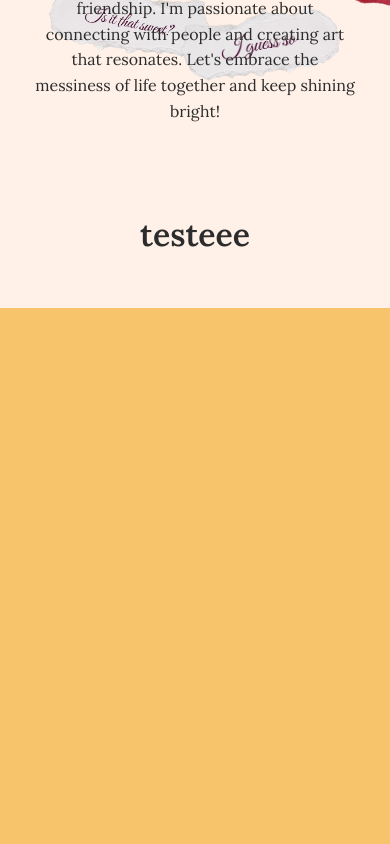
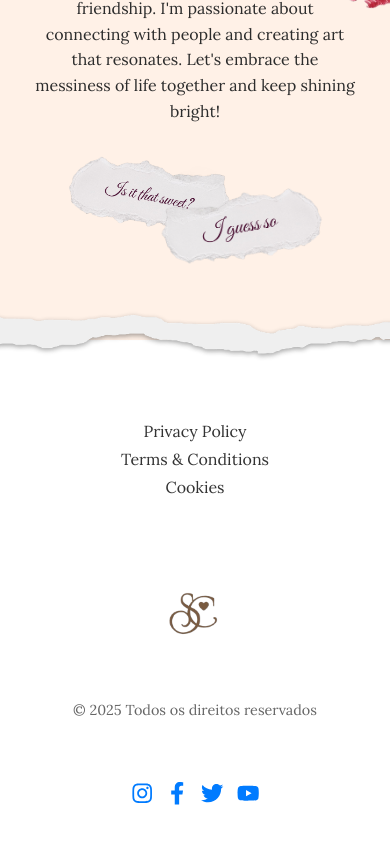
Before and after one commit to Nicole260205/sabrina-carpenter-landingpage, a React (Vite) app: page / in a window 390 px wide. Shown: the part 974-1818 px from the top of the page. Before the commit the page ends 1282 px from the top, so only its background shows below. Built offline with nearby package versions, Linux system fonts and the light colour scheme.

Commit message:
terminei a home page

```diff
--- a/src/App.jsx
+++ b/src/App.jsx
@@ -1,6 +1,5 @@
 import Navbar from "./components/Navbar";
 import Home from "./pages/Home";
-import Footer from "./components/Footer";
 
 function App() {
   return (
--- a/src/components/Footer.jsx
+++ b/src/components/Footer.jsx
@@ -1,11 +1,44 @@
 import paper from "../assets/paper-tear.png";
+import logo from "../assets/logo.png"; // substitua se for outro nome
+import { FaInstagram, FaFacebookF, FaTwitter, FaYoutube } from "react-icons/fa";
 import "../styles/footer.css";
+
 function Footer() {
   return (
     <>
+      <div className="footer">
+        <img src={paper} alt="papel rasgado" className="paper-tear-footer" />
 
-      <div className="footer">
-        <h1>testeee</h1>
+        <div className="footer-content">
+          {/* Coluna 1 */}
+          <div className="footer-column left">
+            <a href="#">Privacy Policy</a>
+            <a href="#">Terms & Conditions</a>
+            <a href="#">Cookies</a>
+          </div>
+
+          {/* Coluna 2 */}
+          <div className="footer-column center">
+            <img src={logo} alt="Logo" className="footer-logo" />
+            <p className="rights">© 2025 Todos os direitos reservados</p>
+          </div>
+
+          {/* Coluna 3 */}
+          <div className="footer-column right">
+            <a href="#">
+              <FaInstagram className="social-icon" />
+            </a>
+            <a href="#">
+              <FaFacebookF className="social-icon" />
+            </a>
+            <a href="#">
+              <FaTwitter className="social-icon" />
+            </a>
+            <a href="#">
+              <FaYoutube className="social-icon" />
+            </a>
+          </div>
+        </div>
       </div>
     </>
   );
--- a/src/styles/about.css
+++ b/src/styles/about.css
@@ -58,7 +58,7 @@
     padding: 1rem;
     flex-direction: column;
     align-items: center;
-    padding-bottom: 20px; /* menos espaço já que os elementos vão diminuir */
+    padding-bottom: 200px;
   }
 
   .about-text {
@@ -78,17 +78,18 @@
     right: -50px;
     top: 220px;
     width: 120px;
+    transform: rotate(-40deg);
   }
 
   .note1 {
-    left: 10%;
-    top: 60%;
+    left: 15%;
+    top: 70%;
     width: 180px;
   }
 
   .note2 {
-    right: 10%;
-    top: 65%;
+    right: 15%;
+    top: 75%;
     width: 180px;
   }
 }
--- a/src/styles/footer.css
+++ b/src/styles/footer.css
@@ -1,7 +1,81 @@
 .footer {
-  background-color: var(--light-bg);
-  padding: 2rem;
+  background-color: white;
   text-align: center;
+  z-index: 0;
+  padding-top: 0;
+  padding-bottom: 3rem;
+}
+
+.paper-tear-footer {
+  width: 100%;
+  height: auto;
+  z-index: 5;
+  pointer-events: none;
+  display: block;
   position: relative;
-  z-index: 0;
+  margin-top: -160px;
 }
+
+/* Conteúdo em 3 colunas */
+.footer-content {
+  display: flex;
+  justify-content: space-between;
+  align-items: center;
+  padding: 3rem 2rem 0 2rem;
+  flex-wrap: wrap;
+  max-width: 1200px;
+  margin: auto;
+}
+
+/* Colunas */
+.footer-column {
+  flex: 1;
+  min-width: 200px;
+  text-align: center;
+  margin: 1rem 0;
+}
+
+.footer-column.left a,
+.footer-column.right a {
+  display: block;
+  margin-bottom: 0.5rem;
+  color: #333;
+  text-decoration: none;
+  font-weight: 500;
+}
+
+.footer-column.right a {
+  color: #007bff; /* azul */
+  font-size: 1.4rem;
+  display: inline-block;
+  margin: 0 0.4rem;
+}
+
+.footer-logo {
+  max-width: 120px;
+  margin-bottom: 1rem;
+}
+
+.rights {
+  font-size: 0.9rem;
+  color: #666;
+  margin-top: 0.5rem;
+}
+
+/* Responsivo */
+@media (max-width: 768px) {
+  .footer-content {
+    flex-direction: column;
+    align-items: center;
+    text-align: center;
+  }
+
+  .paper-tear-footer {
+    margin-top: -40px;
+    margin-bottom: -15px;
+  }
+
+  .footer-column {
+    margin-bottom: 2rem;
+  }
+}
--- a/src/styles/hero.css
+++ b/src/styles/hero.css
@@ -116,6 +116,6 @@
     z-index: 5;
     pointer-events: none;
     margin-top: -990px;
-    margin-bottom: -50px;
+    margin-bottom: -45px;
   }
 }
--- a/src/styles/navbar.css
+++ b/src/styles/navbar.css
@@ -3,6 +3,7 @@
     align-items: center;
     padding: 10px 50px;
     position: relative;
+    background-color: var(--highlight-gold);
 }
 
 .navbar-logo img{
```
